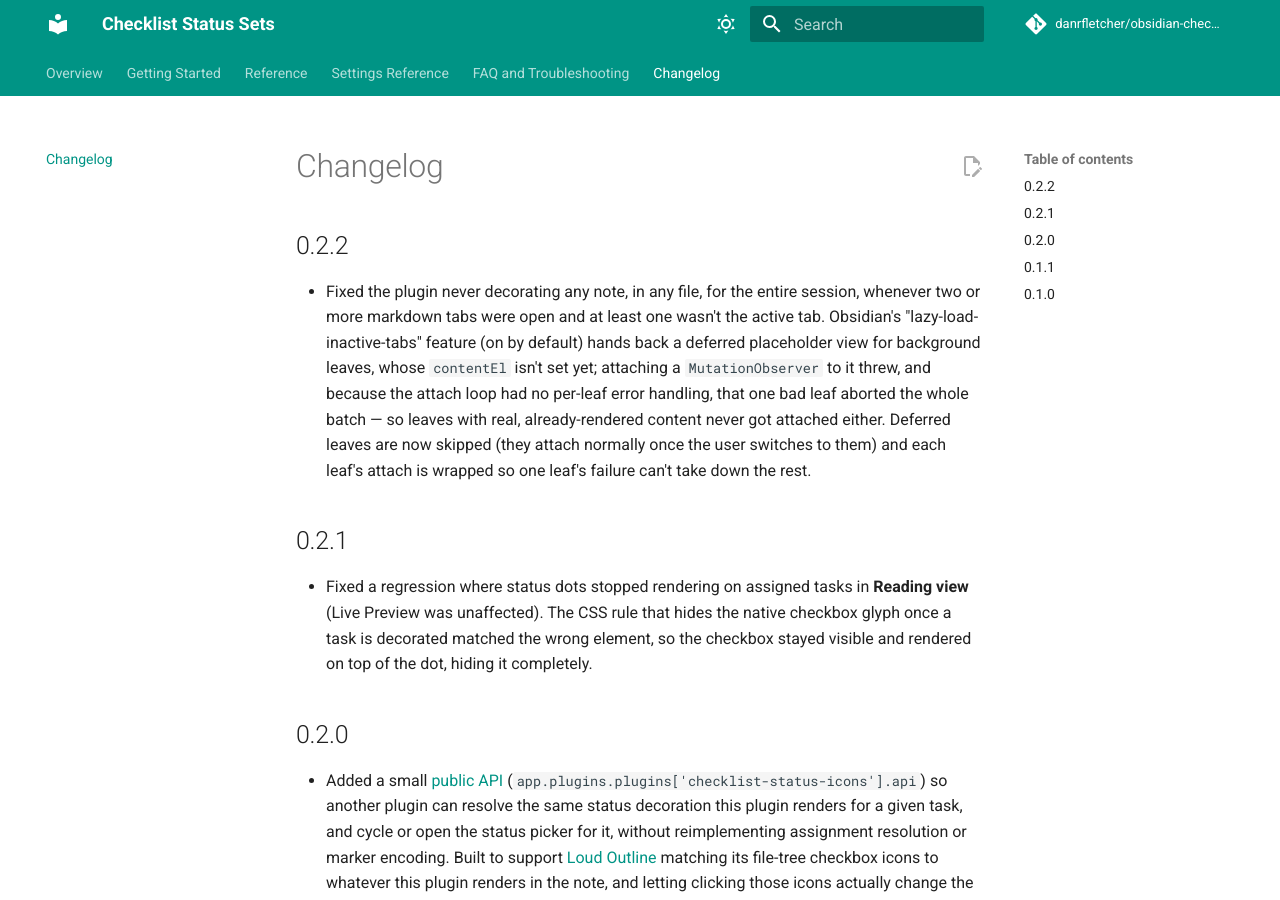
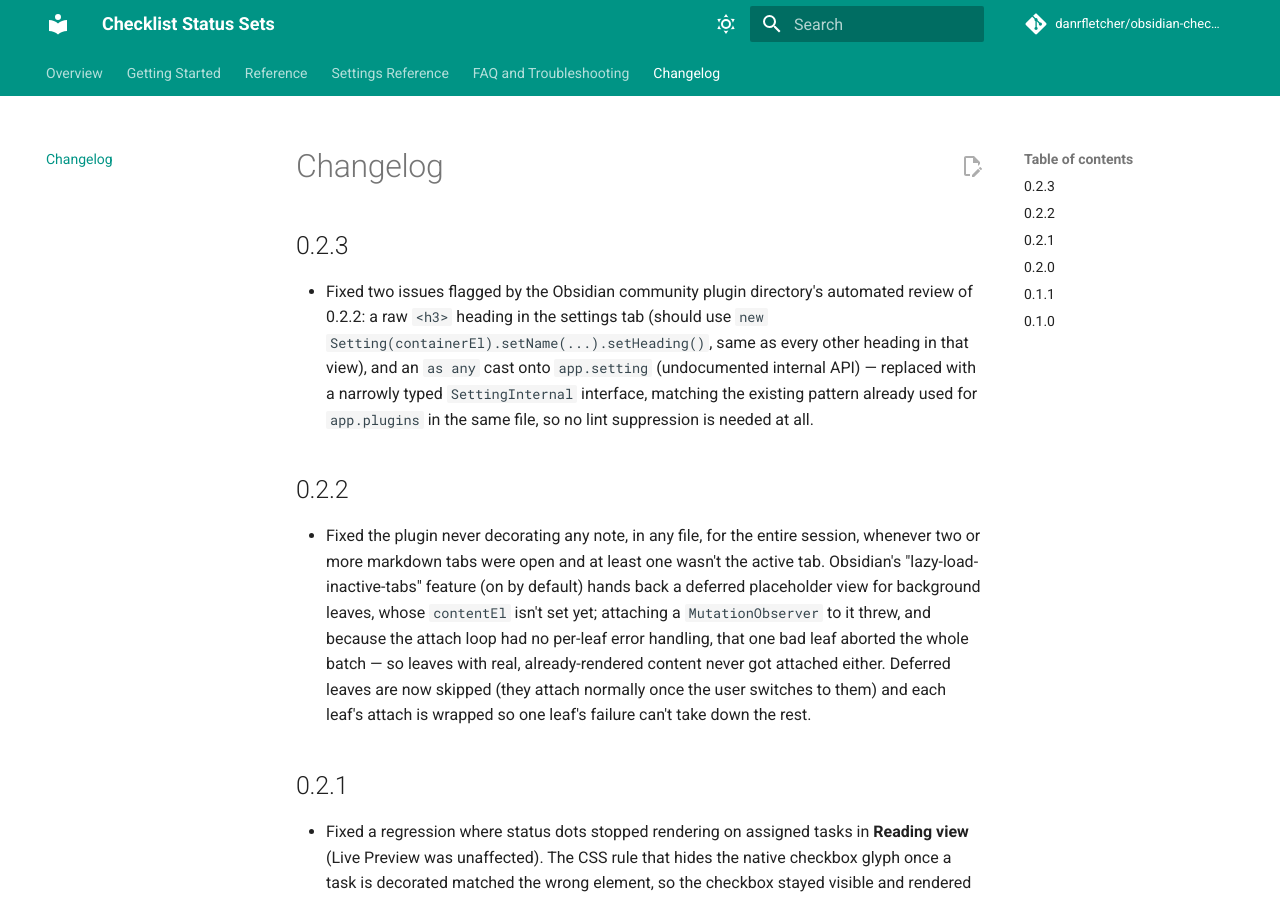
Before and after one commit to danrfletcher/obsidian-checklist-status-icons, an MkDocs documentation site: the page built from docs/docs/changelog.md, in a window 1280 px wide and 900 px high. Built offline with MkDocs 1.6.1 and Material for MkDocs 9.7.7, drawn with Linux system fonts in a browser that asks for light colours; comment, search, counter and statistics services are not loaded.

Commit message:
Fix Obsidian marketplace review findings (0.2.3) (#9)
Two issues flagged by the automated review that ran on the first
submission to the community plugin directory (0.2.2, commit ca53c48):

- src/settingsTab.ts: renderDependencyNotice() created its heading with
  a raw containerEl.createEl("h3", ...) instead of Obsidian's own
  new Setting(containerEl).setName(...).setHeading() — every other
  heading in this file already uses that pattern (see
  renderAssignments()); this one was just missed.

- src/statusSetsBridge.ts: openCommunityPlugins() cast app.setting to
  any (with an eslint-disable-next-line) to work around it not being
  part of Obsidian's public typings. The review flagged both the
  disable itself ("Disabling '@typescript-eslint/no-explicit-any' is
  not allowed") and its missing description. Replaced with a narrowly
  typed SettingInternal interface + getSettingInternal() helper,
  mirroring the PluginsInternal pattern already used a few lines above
  for the same reason (app.plugins isn't public API either) — no
  suppression needed at all now.

Co-authored-by: Claude Sonnet 5 <noreply@anthropic.com>

```diff
--- a/docs/docs/changelog.md
+++ b/docs/docs/changelog.md
@@ -1,4 +1,15 @@
 # Changelog
+
+## 0.2.3
+
+- Fixed two issues flagged by the Obsidian community plugin directory's
+  automated review of 0.2.2: a raw `<h3>` heading in the settings tab
+  (should use `new Setting(containerEl).setName(...).setHeading()`, same
+  as every other heading in that view), and an `as any` cast onto
+  `app.setting` (undocumented internal API) — replaced with a narrowly
+  typed `SettingInternal` interface, matching the existing pattern already
+  used for `app.plugins` in the same file, so no lint suppression is
+  needed at all.
 
 ## 0.2.2
 
--- a/package.json
+++ b/package.json
@@ -1,6 +1,6 @@
 {
 	"name": "checklist-status-icons",
-	"version": "0.2.2",
+	"version": "0.2.3",
 	"description": "Apply Status Sets' reusable status sets to checklist items inside your notes — per file, block, or heading.",
 	"main": "main.js",
 	"scripts": {
--- a/versions.json
+++ b/versions.json
@@ -3,5 +3,6 @@
 	"0.1.1": "1.4.16",
 	"0.2.0": "1.4.16",
 	"0.2.1": "1.4.16",
-	"0.2.2": "1.4.16"
+	"0.2.2": "1.4.16",
+	"0.2.3": "1.4.16"
 }
```
Also changed, not shown: manifest.json, 3 other files.
